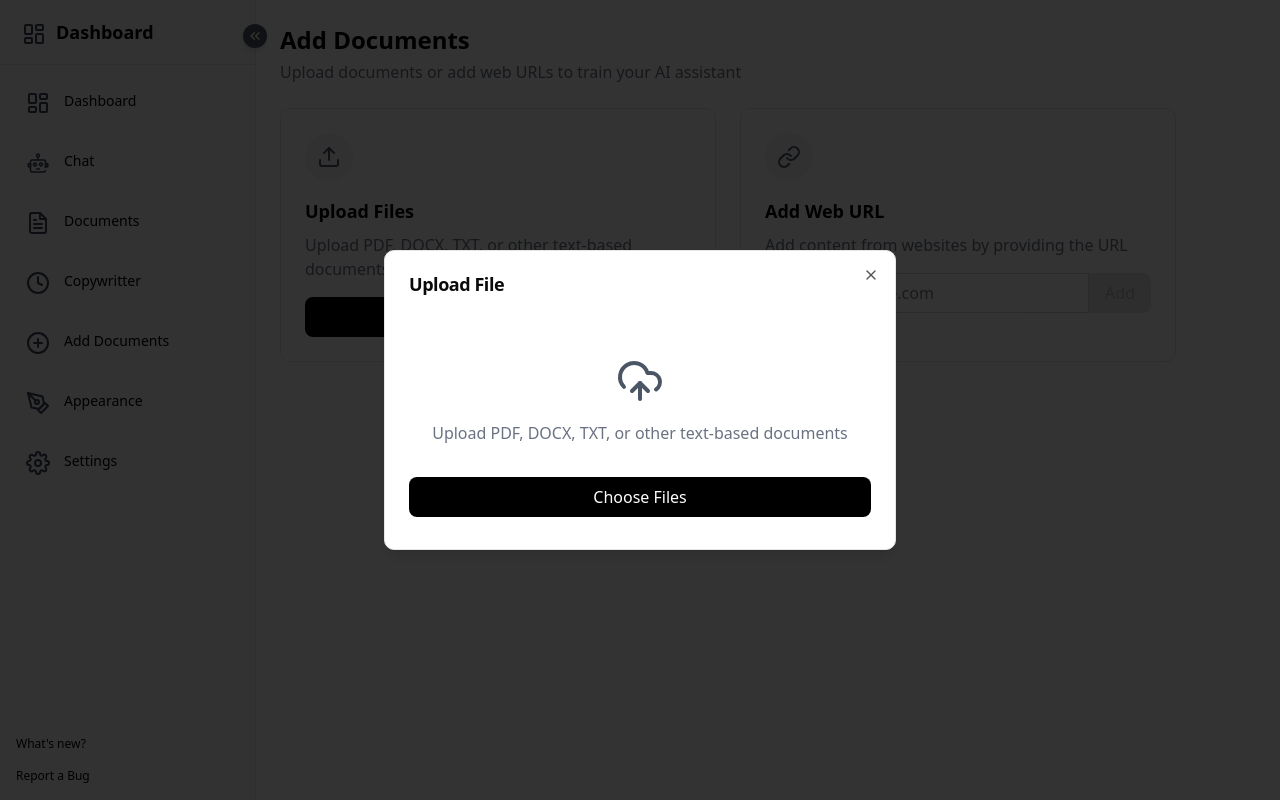
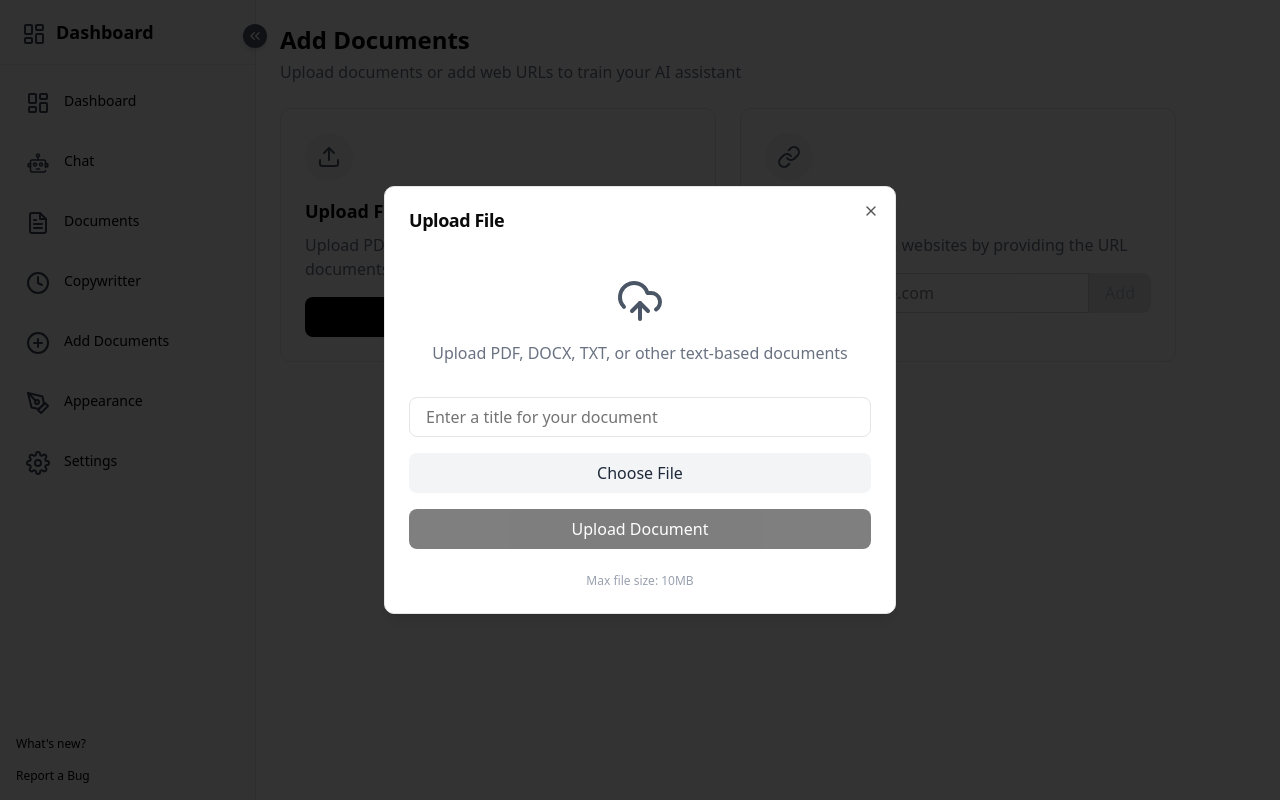
Before and after one commit to philipCruz76/copy-research, a Next.js app: page /add-documents in a window 1280 px wide. Both pictures are taken after a click on the button "Upload". Built offline with nearby package versions, Linux system fonts and the light colour scheme; no server answers; the database is empty.

Commit message:
File upload functionality finalised

```diff
--- a/app/api/pinecone-upload/route.ts
+++ b/app/api/pinecone-upload/route.ts
@@ -12,10 +12,11 @@ type DocumentRequest = {
   fileType: string;
   documentURL: string;
   checksum: string;
+  documentTitle: string;
 };
 export async function POST(req: Request) {
   try {
-    const { text, documentId, fileType, documentURL, checksum } =
+    const { text, documentId, fileType, documentURL, checksum, documentTitle } =
       (await req.json()) as DocumentRequest;
 
     let uniqueIds: string[] = [];
@@ -57,6 +58,7 @@ export async function POST(req: Request) {
         documentType: DocumentType.FILES,
         id: documentId,
         indexed: true,
+        title: documentTitle,
         documentData: {
           create: {
             data: text.join(" "),
--- a/app/components/modal/FileUploadModalDesktop.tsx
+++ b/app/components/modal/FileUploadModalDesktop.tsx
@@ -1,14 +1,19 @@
 "use client";
 
-import {
-  documentLimitCheck,
-  handleFileUpload,
-} from "@/app/lib/actions/document-actions";
+import { handleFileUpload } from "@/app/lib/actions/document-actions";
 import { useFileUploadModal } from "@/app/lib/stores/file-upload";
 import { Dialog, DialogContent, DialogTitle } from "@/app/lib/ui/dialog";
 import { Input } from "@/app/lib/ui/Input";
 import { UploadCloud } from "lucide-react";
 import { toast } from "sonner";
+import { useState } from "react";
+import { SubmitHandler, useForm } from "react-hook-form";
+import { zodResolver } from "@hookform/resolvers/zod";
+import {
+  FileUploadType,
+  FileUploadValidator,
+} from "@/app/lib/types/documentUpload.types";
+import { cn } from "@/app/lib/utils";
 
 const acceptedTypes = [
   "text/plain",
@@ -19,10 +24,24 @@ const acceptedTypes = [
 
 const FileUploadModalDesktop = () => {
   const { isOpen, setIsOpen } = useFileUploadModal();
+  const [isLoading, setIsLoading] = useState(false);
+  const {
+    formState: { isValid },
+    handleSubmit,
+    register,
+    setValue,
+    trigger,
+  } = useForm<FileUploadType>({
+    mode: "onChange",
+    resolver: zodResolver(FileUploadValidator),
+  });
 
-  const processFile = async (file: File) => {
+  const fileUploadHandler: SubmitHandler<FileUploadType> = async (
+    data: FileUploadType,
+  ) => {
     try {
-      const result = await handleFileUpload(file);
+      setIsLoading(true);
+      const result = await handleFileUpload(data.file, data.title);
       if (result.success) {
         toast.success(result.message);
         setIsOpen(false);
@@ -32,42 +51,77 @@ const FileUploadModalDesktop = () => {
     } catch (error) {
       console.error("Error uploading file:", error);
       toast.error("Failed to upload document");
+    } finally {
+      setIsLoading(false);
     }
   };
 
   return (
     <Dialog open={isOpen} modal onOpenChange={(open) => setIsOpen(open)}>
-      <DialogContent className="flex flex-col fixed min-w-[500px] min-h-[300px]  z-50 overflow-y-auto">
+      <DialogContent className="flex flex-col fixed min-w-[500px] min-h-[400px] z-50 overflow-y-auto">
         <DialogTitle>Upload File</DialogTitle>
-        <div className="pt-12 flex flex-col gap-4 items-center justify-center h-full">
+
+        <form
+          className="pt-8 flex flex-col gap-4 items-center justify-center h-full"
+          onSubmit={handleSubmit(fileUploadHandler)}
+        >
           <UploadCloud className="h-12 w-12 text-gray-600 dark:text-gray-400" />
-          <p className="text-gray-500 flex-wrap dark:text-gray-400 mb-4">
+          <p className="text-gray-500 dark:text-gray-400 mb-4">
             Upload PDF, DOCX, TXT, or other text-based documents
           </p>
+
+          <div className="w-full space-y-4">
+            <Input
+              {...register("title")}
+              placeholder="Enter a title for your document"
+              className="w-full px-4 py-2"
+            />
+
             <button
               type="button"
-            onClick={() => {
-              document.getElementById("fileUpload")?.click();
-            }}
-            className="w-full px-4 py-2 bg-black dark:bg-white text-white dark:text-black rounded-md hover:bg-gray-800 dark:hover:bg-gray-200 transition-colors"
+              onClick={() => document.getElementById("fileUpload")?.click()}
+              className="w-full px-4 py-2 bg-gray-100 dark:bg-zinc-800 text-gray-800 dark:text-gray-200 rounded-md hover:bg-gray-200 dark:hover:bg-zinc-700 transition-colors"
             >
-            Choose Files
+              Choose File
               <Input
                 type="file"
                 id="fileUpload"
                 accept={acceptedTypes.join(",")}
                 max={1}
+                size={1024 * 1024 * 10} // 10MB max file
                 onChange={(e: React.FormEvent<HTMLInputElement>) => {
                   e.preventDefault();
                   const target = e.target as HTMLInputElement & {
                     files: FileList;
                   };
-                processFile(target.files[0]);
+                  if (target.files && target.files.length > 0) {
+                    setValue("file", target.files[0]);
+                    trigger("file");
+                  }
                 }}
                 style={{ display: "none" }}
               />
             </button>
+
+            <button
+              type="submit"
+              disabled={!isValid || isLoading}
+              className={cn(
+                "w-full px-4 py-2 bg-black dark:bg-white text-white dark:text-black rounded-md hover:bg-gray-800 dark:hover:bg-gray-200 transition-colors flex items-center justify-center",
+                (!isValid || isLoading) && "opacity-50 cursor-not-allowed",
+              )}
+            >
+              {isLoading ? (
+                <div className="h-5 w-5 border-2 border-white dark:border-black border-t-transparent dark:border-t-transparent rounded-full animate-spin mr-2" />
+              ) : null}
+              {isLoading ? "Uploading..." : "Upload Document"}
+            </button>
           </div>
+
+          <p className="text-xs text-gray-400 dark:text-gray-500 text-center mt-2">
+            Max file size: 10MB
+          </p>
+        </form>
       </DialogContent>
     </Dialog>
   );
--- a/app/components/modal/FileUploadModalMobile.tsx
+++ b/app/components/modal/FileUploadModalMobile.tsx
@@ -19,6 +19,7 @@ import {
   FileUploadType,
   FileUploadValidator,
 } from "@/app/lib/types/documentUpload.types";
+import { cn } from "@/app/lib/utils";
 
 const acceptedTypes = [
   "text/plain",
@@ -31,22 +32,26 @@ const FileUploadModalMobile = () => {
   const { isOpen, setIsOpen } = useFileUploadModal();
   const drawerRef = useRef<HTMLDivElement>(null);
   const [isLoading, setIsLoading] = useState(false);
-  const [fileName, setFileName] = useState<string>("");
   const {
     formState: { isValid },
     handleSubmit,
     register,
+    setValue,
+    trigger,
   } = useForm<FileUploadType>({
     mode: "onChange",
     resolver: zodResolver(FileUploadValidator),
   });
 
-  const fileUpload = async (file: File) => {
+  const fileUploadHandler: SubmitHandler<FileUploadType> = async (
+    data: FileUploadType,
+  ) => {
     try {
       setIsLoading(true);
-      const result = await handleFileUpload(file);
+      const result = await handleFileUpload(data.file, data.title);
       if (result.success) {
         toast.success(result.message);
+
         setIsOpen(false);
       } else {
         toast.error(result.message);
@@ -57,12 +62,6 @@ const FileUploadModalMobile = () => {
     } finally {
       setIsLoading(false);
     }
-  };
-
-  const fileUploadHandler: SubmitHandler<FileUploadType> = async (
-    data: FileUploadType,
-  ) => {
-    if (!data.file) return;
   };
   return (
     <Drawer
@@ -114,9 +113,18 @@ const FileUploadModalMobile = () => {
           data-vaul-no-drag
           onSubmit={handleSubmit(fileUploadHandler)}
         >
-          <div className="w-16 h-16 rounded-full bg-gray-100 dark:bg-zinc-800 flex items-center justify-center mb-2">
-            <UploadCloud className="h-8 w-8 text-gray-500 dark:text-gray-400" />
-          </div>
+          <button
+            type="submit"
+            disabled={isValid === false}
+            className={cn(
+              "w-16 h-16 rounded-full border hover:bg-gray-200 hover:scale-105 transition-all duration-300 bg-gray-100 dark:bg-zinc-800 flex items-center justify-center mb-2",
+              isValid === false && "opacity-50 cursor-not-allowed",
+            )}
+          >
+            <UploadCloud
+              className={cn("h-8 w-8 text-gray-500 dark:text-gray-400")}
+            />
+          </button>
 
           <p className="text-gray-500 dark:text-gray-400 text-center text-sm">
             Upload PDF, DOCX, TXT, or other text-based documents
@@ -126,7 +134,7 @@ const FileUploadModalMobile = () => {
             <Input
               {...register("title")}
               placeholder="Enter a title for your document"
-              className="w-full h-12 px-4 py-2 flex items-center justify-center bg-black dark:bg-white text-white dark:text-black rounded-lg hover:bg-gray-800 dark:hover:bg-gray-200 transition-colors disabled:opacity-50 disabled:cursor-not-allowed text-base"
+              className="w-full h-12 px-4 py-2 flex items-center justify-center  bg-white text-black rounded-lg  hover:bg-gray-200 transition-colors disabled:opacity-50 disabled:cursor-not-allowed text-base"
             />
             <button
               type="button"
@@ -146,18 +154,15 @@ const FileUploadModalMobile = () => {
                 id="mobileFileUpload"
                 accept={acceptedTypes.join(",")}
                 max={1}
+                size={1024 * 1024 * 10} //10MB max file
                 onChange={(e: React.FormEvent<HTMLInputElement>) => {
                   e.preventDefault();
                   const target = e.target as HTMLInputElement & {
                     files: FileList;
                   };
                   if (target.files && target.files.length > 0) {
-                    setFileName(target.files[0].name);
-                    toast.promise(fileUpload(target.files[0]), {
-                      loading: "Uploading file...",
-                      success: "File uploaded successfully",
-                      error: "Failed to upload file",
-                    });
+                    setValue("file", target.files[0]);
+                    trigger("file");
                   }
                 }}
                 style={{ display: "none" }}
--- a/app/lib/actions/document-actions.ts
+++ b/app/lib/actions/document-actions.ts
@@ -36,7 +36,7 @@ export async function documentLimitCheck() {
   }
 }
 
-export const handleFileUpload = async (file: File) => {
+export const handleFileUpload = async (file: File, documentTitle: string) => {
   await documentLimitCheck();
   const checksum = await generateChecksum(file);
   const documentId = await generateRandomFileName();
@@ -116,6 +116,7 @@ export const handleFileUpload = async (file: File) => {
         fileType: file.type,
         documentURL: objectLocation,
         checksum,
+        documentTitle,
       }),
     });
 
--- a/app/lib/ai/getAnswers.ts
+++ b/app/lib/ai/getAnswers.ts
@@ -100,7 +100,6 @@ export const loadUrlDocument = async (url: string) => {
 };
 
 export async function indexUrlDocument(docs: Document[], src: string) {
-  let error = false;
 
   try {
     console.log("Indexing documents...");
```
Lines whose indentation alone changed are shown as unchanged.
